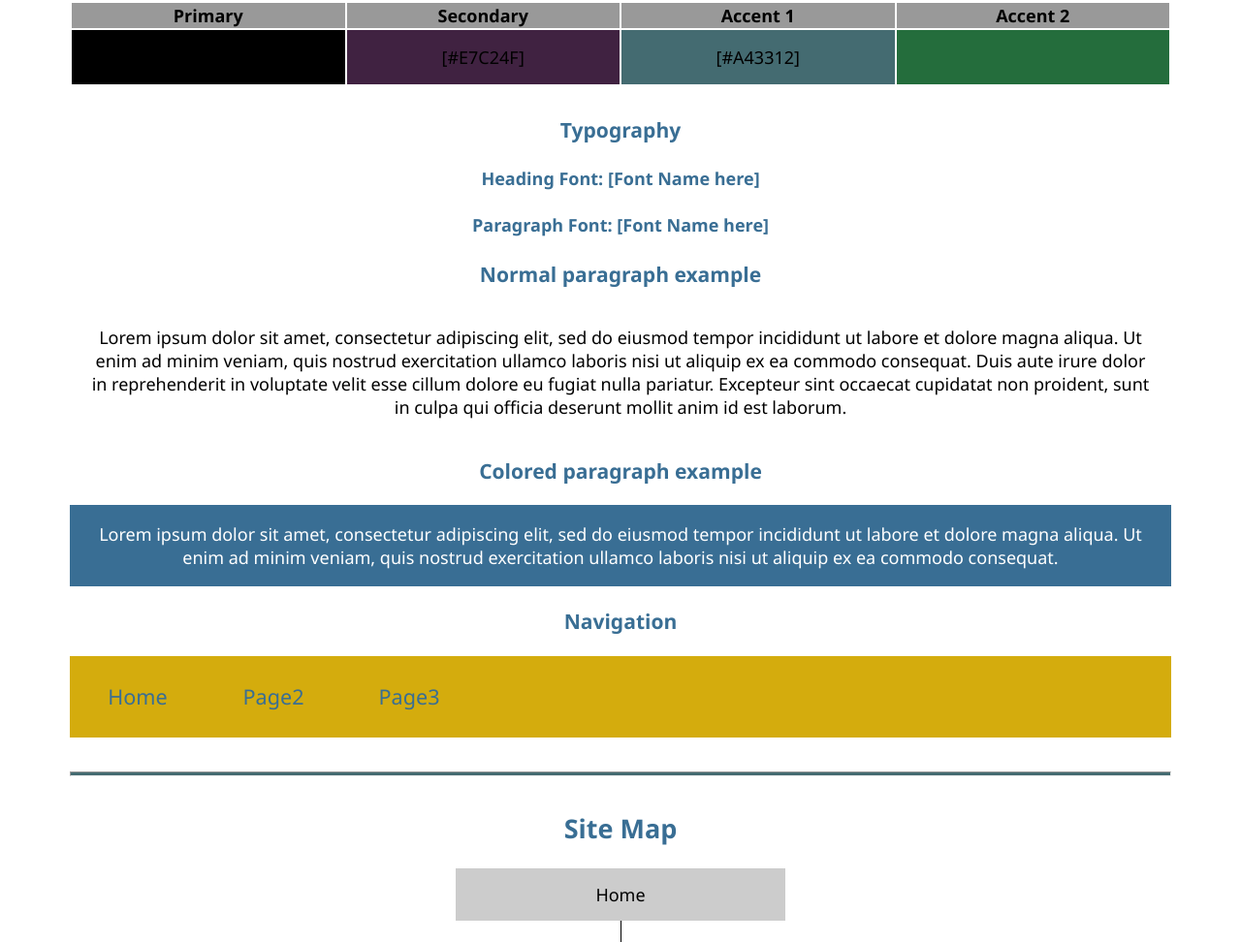
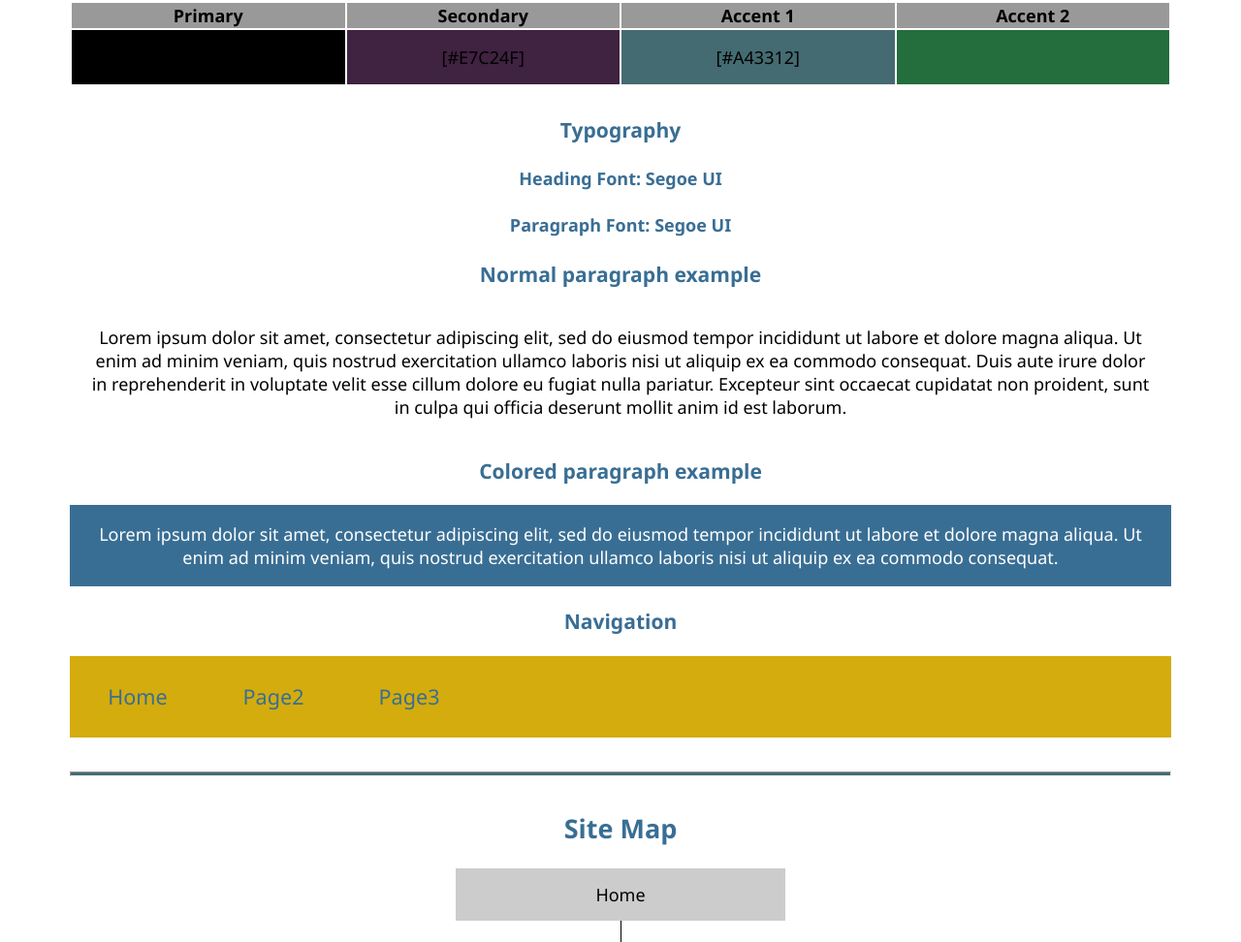
Before and after one commit to krammark191/krammark191.github.io, a plain HTML site: page wdd130/the-space-cloud/site-plan.html in a window 1280 px wide. Shown: the part 1265-2237 px from the top of the page at 97% size. Drawn offline with Linux system fonts and the light colour scheme; a web font is replaced by a local one.

Commit message:
added font name to html file

```diff
--- a/wdd130/the-space-cloud/site-plan.html
+++ b/wdd130/the-space-cloud/site-plan.html
@@ -85,11 +85,11 @@
     <!-- Choose a font for your paragraphs (body copy) and headlines. What font(s) have you chosen? Why did you choose what you did?  Make sure to review the list of web safe fonts at W3Schools.org as a starting point.  Think also about which of your colors above you might use for background and font colors. -->
 
     <h4>
-      Heading Font: [Font Name here]
+      Heading Font: Segoe UI
       <!-- change this -->
     </h4>
     <h4>
-      Paragraph Font: [Font Name here]
+      Paragraph Font: Segoe UI
       <!-- change this -->
     </h4>
     <h3>
```
